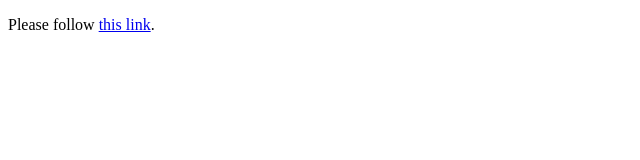
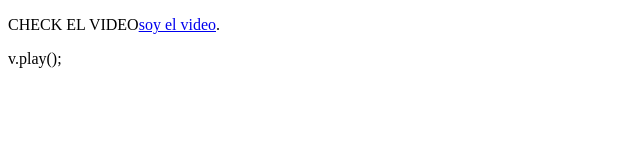
Before and after one commit to serjzerox/serjzerox.github.io, a plain HTML site: page index.html in a window 1280 px wide. Shown: the whole page, without its empty margins (0-640 px from the left). Drawn offline with Linux system fonts and the light colour scheme.

Commit message:
Update index.html

```diff
--- a/index.html
+++ b/index.html
@@ -4,6 +4,7 @@
     <meta http-equiv="refresh" content="7; url='https://www.youtube.com/watch?v=dQw4w9WgXcQ'" />
   </head>
   <body>
-    <p>Please follow <a href="https://www.youtube.com/watch?v=dQw4w9WgXcQ">this link</a>.</p>
+    <p>CHECK EL VIDEO<a href="https://www.youtube.com/watch?v=dQw4w9WgXcQ">soy el video</a>.</p>
+    v.play();
   </body>
 </html>
```
